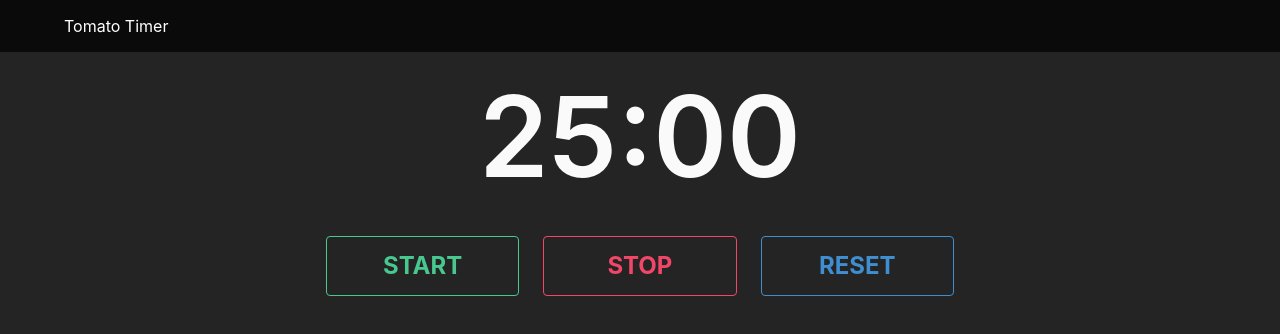
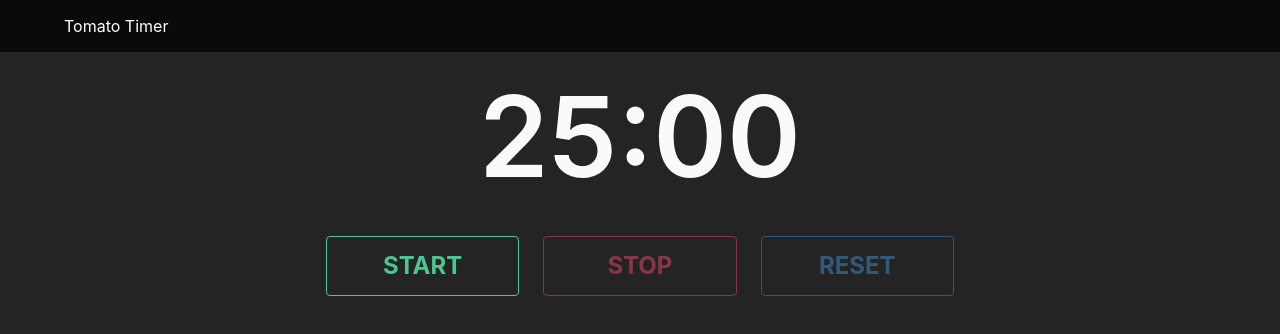
Before and after one commit to treelym/tomato-timer, a Next.js app: page / in a window 1280 px wide. Shown: the top 334 px of the page. Built offline with nearby package versions, Linux system fonts and the light colour scheme.

Commit message:
Sound the alarm and handle disabled button logic

```diff
--- a/src/components/Button/Button.tsx
+++ b/src/components/Button/Button.tsx
@@ -2,13 +2,20 @@ import { ButtonColors } from '@/constants';
 
 interface ButtonProps {
   color: ButtonColors;
-  onClick: () => void;
+  disabled?: boolean;
+  onClick?: () => void;
   text: string;
 }
 
-const Button = ({ color, onClick, text }: ButtonProps): JSX.Element => (
+const Button = ({
+  color,
+  disabled,
+  onClick,
+  text
+}: ButtonProps): JSX.Element => (
   <button
     className={`button is-${color} is-outlined is-large is-fullwidth`}
+    disabled={disabled}
     onClick={onClick}
   >
     <span className='has-text-weight-bold is-uppercase'>{text}</span>
--- a/src/components/Timer/Timer.tsx
+++ b/src/components/Timer/Timer.tsx
@@ -24,11 +24,14 @@ const Timer = ({ minutesLeft = 25, secondsLeft = 0 }: Props): JSX.Element => {
     }
   }, [intervalId]);
 
-  // Stop timer when it hits 0
+  // When timer hits 0 reset it and sound the alarm
   useEffect(() => {
     if (timeLeft === 0 && intervalId) {
       window.clearInterval(intervalId);
       setIntervalId(null);
+
+      const alarm = new Audio('most-annoying-sound-in-the-world.mp3');
+      alarm.play();
     }
   }, [timeLeft, intervalId]);
 
@@ -64,13 +67,28 @@ const Timer = ({ minutesLeft = 25, secondsLeft = 0 }: Props): JSX.Element => {
       <div className='timer-controls'>
         <div className='columns'>
           <div className='column'>
-            <Button color={ButtonColors.SUCCESS} onClick={handleStartTimer} text={'Start'} />
+            <Button
+              color={ButtonColors.SUCCESS}
+              disabled={!!intervalId}
+              onClick={handleStartTimer}
+              text={'Start'}
+            />
           </div>
           <div className='column'>
-            <Button color={ButtonColors.DANGER} onClick={handleStopTimer} text={'Stop'} />
+            <Button
+              color={ButtonColors.DANGER}
+              disabled={!intervalId}
+              onClick={handleStopTimer}
+              text={'Stop'}
+            />
           </div>
           <div className='column'>
-            <Button color={ButtonColors.INFO} onClick={handleResetTimer} text='Reset' />
+            <Button
+              color={ButtonColors.INFO}
+              disabled={totalSeconds === timeLeft}
+              onClick={handleResetTimer}
+              text='Reset'
+            />
           </div>
         </div>
       </div>
```
Also changed, not shown: 1 other file (tests, documents, lock files or other folders).
